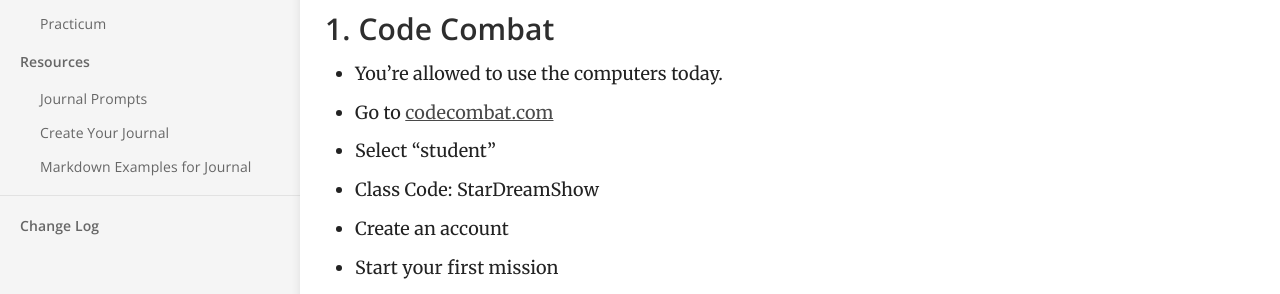
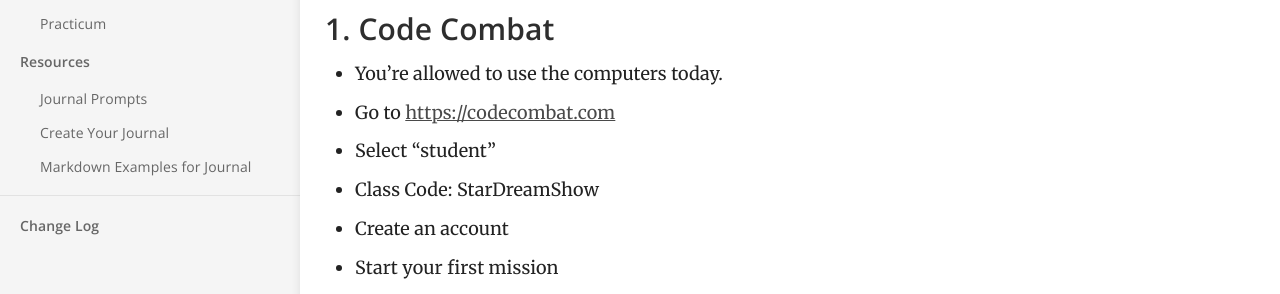
Before and after one commit to mswhitby/classroom, a Jekyll site: the page built from _docs/classes/6th.md, in a window 1280 px wide and 900 px high. Shown: the part 417-711 px from the top of the window. Built offline with Jekyll 4.4.1, drawn with Linux system fonts in a browser that asks for light colours; part of the change alters nothing that is shown.

Commit message:
Updated 6th

```diff
--- a/_docs/classes/6th.md
+++ b/_docs/classes/6th.md
@@ -12,7 +12,7 @@ order: 5
 ### 1. Code Combat
 
 - You're allowed to use the computers today.
-- Go to [codecombat.com](codecombat.com)
+- Go to [https://codecombat.com](codecombat.com)
 - Select "student"
 - Class Code: StarDreamShow
 - Create an account
```
